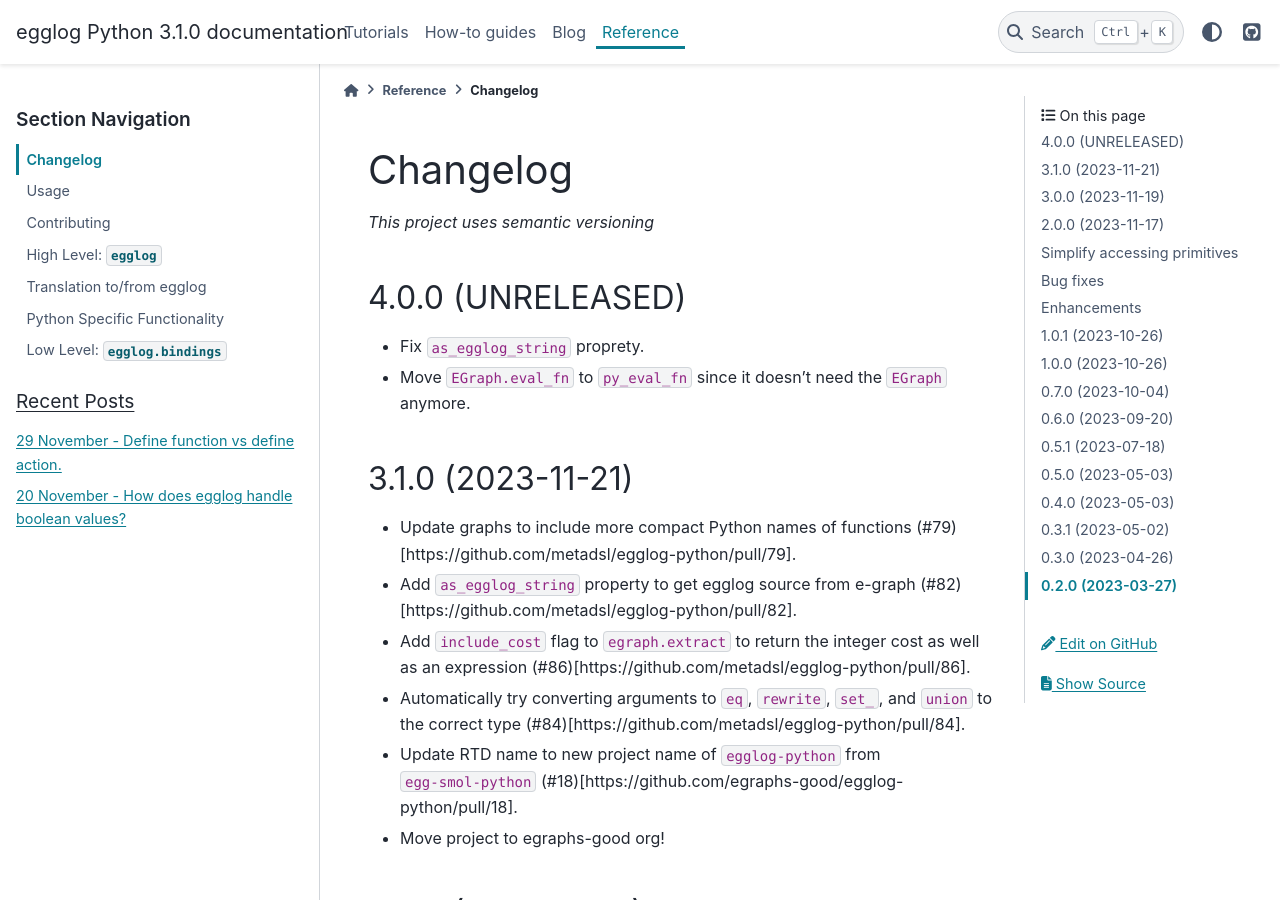
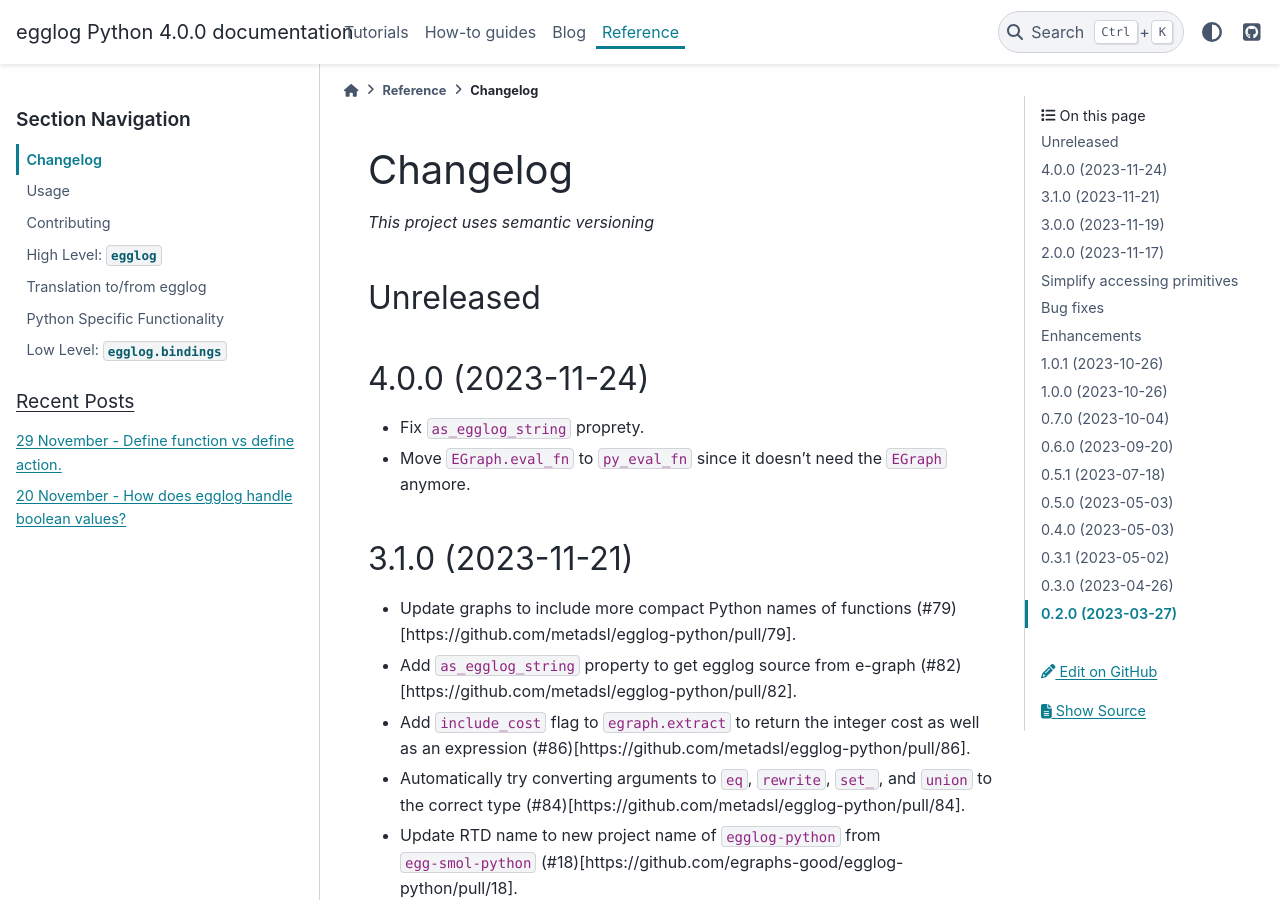
Before and after one commit to egraphs-good/egglog-python, a Sphinx documentation site: the page built from docs/changelog.md, in a window 1280 px wide and 900 px high. Built offline with Sphinx 7.4.7 and the PyData theme 0.15.4, drawn with Linux system fonts in a browser that asks for light colours; pages that are not in the unit, such as notebooks, are missing from menus; comment, search, counter and statistics services are not loaded; the version number is read from the project's files by our own code.

Commit message:
Bump version

```diff
--- a/Cargo.toml
+++ b/Cargo.toml
@@ -1,6 +1,6 @@
 [package]
 name = "egglog-python"
-version = "3.1.0"
+version = "4.0.0"
 edition = "2021"
 
 # See more keys and their definitions at https://doc.rust-lang.org/cargo/reference/manifest.html
--- a/docs/changelog.md
+++ b/docs/changelog.md
@@ -2,7 +2,9 @@
 
 _This project uses semantic versioning_
 
-## 4.0.0 (UNRELEASED)
+## Unreleased
+
+## 4.0.0 (2023-11-24)
 
 - Fix `as_egglog_string` proprety.
 - Move `EGraph.eval_fn` to `py_eval_fn` since it doesn't need the `EGraph` anymore.
```
Also changed, not shown: 1 other file.
